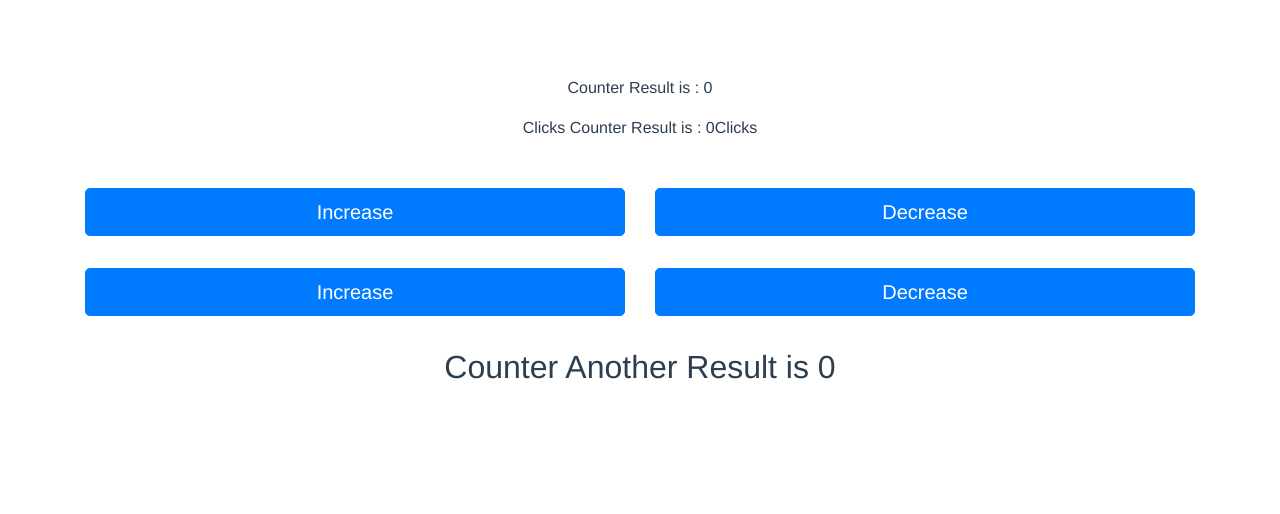
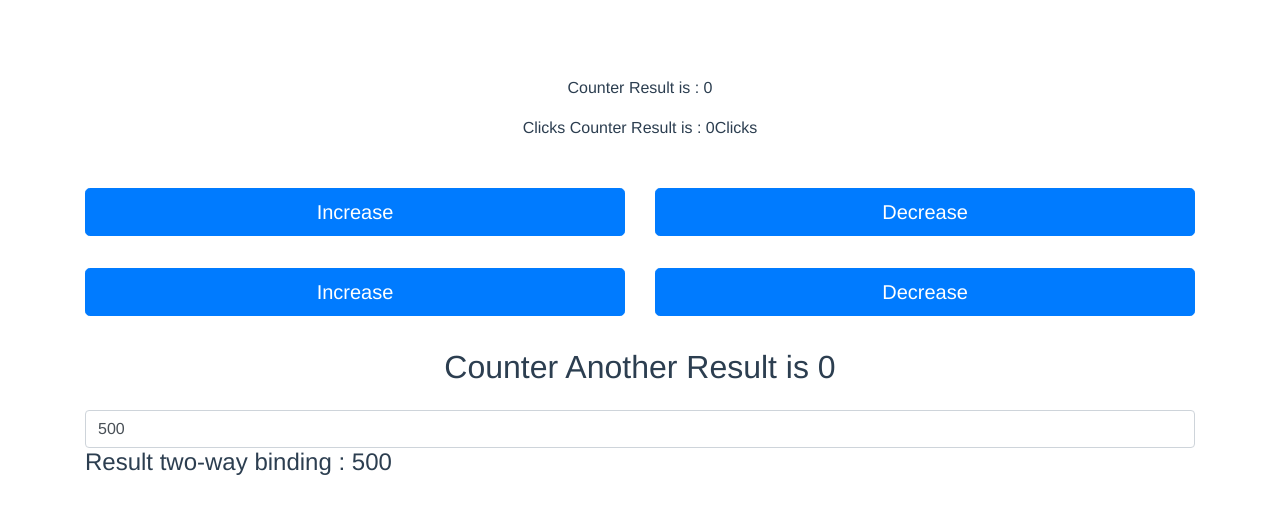
Before and after one commit to prapat-psm/vue-learning, a Vue app: page /user/1 in a window 1280 px wide. Shown: the top 514 px of the page. Built offline with nearby package versions, Linux system fonts and the light colour scheme.

Commit message:
[add] binding vuex data with get and set

```diff
--- a/src/components/app-vuex/AppVuex.vue
+++ b/src/components/app-vuex/AppVuex.vue
@@ -5,6 +5,20 @@
       <app-counter-button></app-counter-button>
       <app-anoter-counter></app-anoter-counter>
       <app-anoter-result></app-anoter-result>
+      <hr>
+      <!-- Use Methods to bind data -->
+      <!-- <div class="col-sm-12">
+        <input class="form-control" type="text" :value="compUpdateValue" @input="methUpdateValue">
+      </div>
+      <div class="col-sm-12">
+        <h4 class="text-left">Result two-way binding : {{ compUpdateValue }}</h4>
+      </div> -->
+      <div class="col-sm-12">
+        <input class="form-control" type="text" v-model="compUpdateValue">
+      </div>
+      <div class="col-sm-12">
+        <h4 class="text-left">Result two-way binding : {{ compUpdateValue }}</h4>
+      </div>
     </div>
   </div>
 </template>
@@ -15,6 +29,24 @@ import buttonCounter from './Counter'
 import anotherCounter from './AnotherCounter'
 
 export default {
+  computed: {
+    compUpdateValue: {
+      // use get() and set() to bind value.
+      get() {
+        return this.$store.getters.gettersInputValue;
+      },
+      set(v) {
+        this.$store.dispatch('updateInputValue', v)
+      }
+      // Normal return getters and bind data with method "methUpdateValue"
+      // return this.$store.getters.gettersInputValue;
+    }
+  },
+  methods: {
+    methUpdateValue(event) {
+      this.$store.dispatch('updateInputValue', event.target.value);
+    }
+  },
   components: {
     'app-counter-result' : resultCounter,
     'app-counter-button' : buttonCounter,
--- a/src/store/store.js
+++ b/src/store/store.js
@@ -7,15 +7,19 @@ Vue.use(Vuex);
 
 export const store = new Vuex.Store({
   state: {
-    counter: 0
+    counter: 0,
+    inputValue: 500
   },
   getters: {
     doubleCounter: state => {
-      return state.counter * 2
+      return state.counter * 2;
     },
     clicksCounter: state => {
-      return state.counter + 'Clicks'
-    }
+      return state.counter + 'Clicks';
+    },
+    gettersInputValue: state => {
+      return state.inputValue;
+    },
   },
   mutations: {
     increment: (state, payload) => {
@@ -23,6 +27,9 @@ export const store = new Vuex.Store({
     },
     decrement: (state, payload) => {
       state.counter -= payload;
+    },
+    updateInputValue: (state, payload) => {
+      state.inputValue = payload;
     }
   },
   actions: {
@@ -45,5 +52,8 @@ export const store = new Vuex.Store({
         commit('decrement', payload.by );
       }, payload.duration)
     },
+    updateInputValue({ commit }, payload) {
+      commit('updateInputValue', payload);
+    },
   }
 })
```
Also changed, not shown: 1 other file (tests, documents, lock files or other folders).
